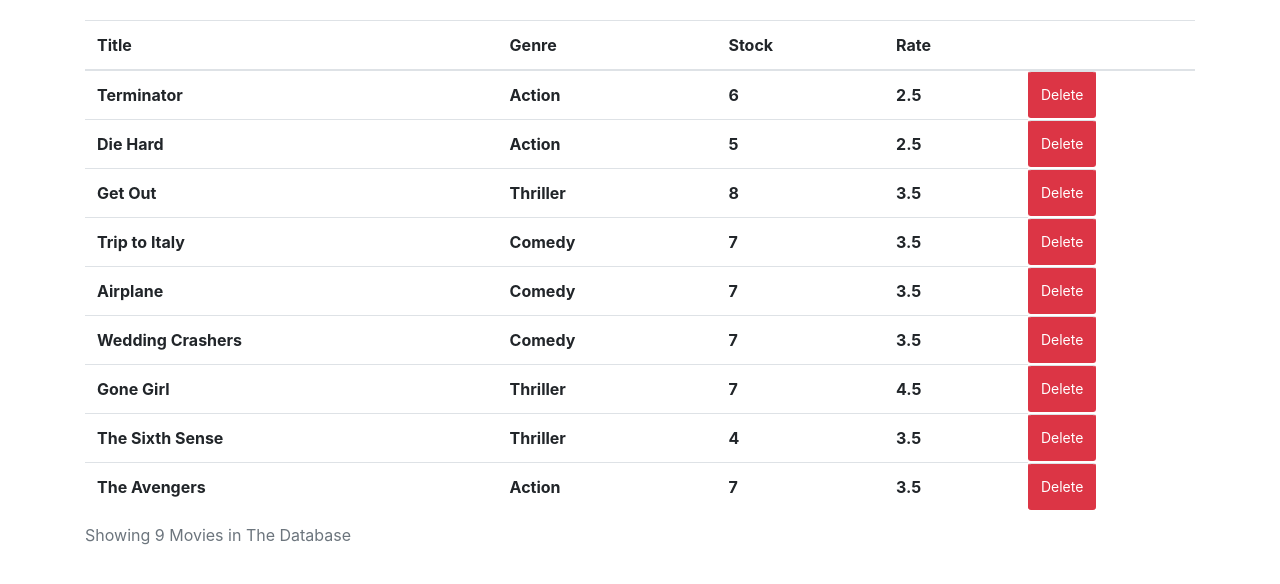
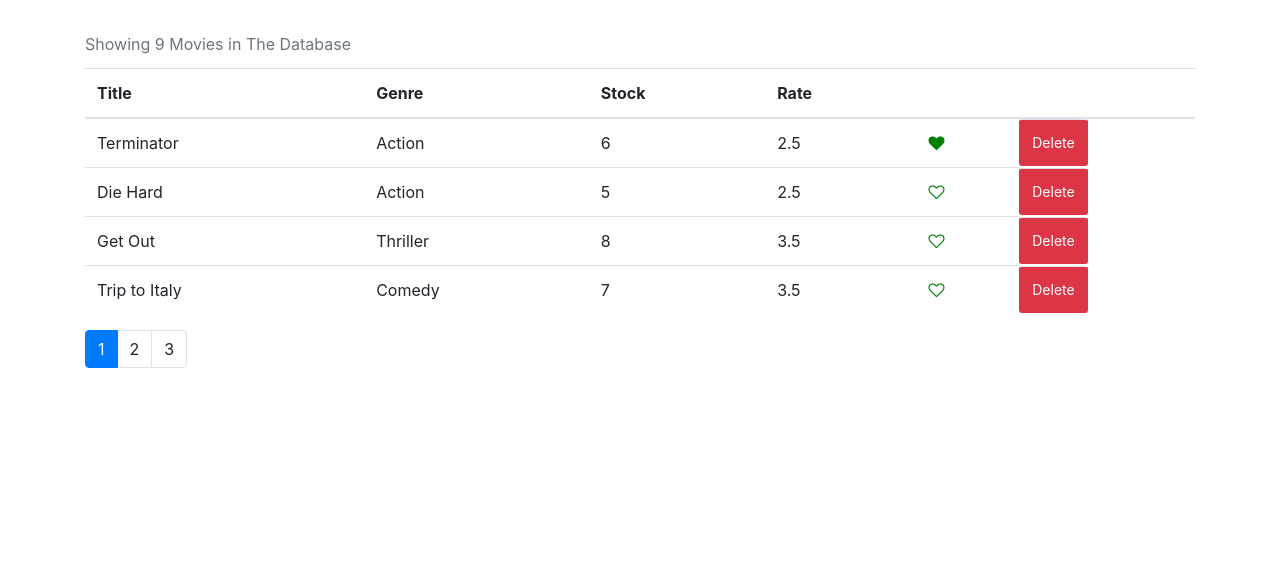
Before and after one commit to Didbar/vidly, a React (Create React App) app: page / in a window 1280 px wide. Shown: the top 584 px of the page. Built offline with nearby package versions, Linux system fonts and the light colour scheme.

Commit message:
Added PAgination

```diff
--- a/package.json
+++ b/package.json
@@ -8,6 +8,8 @@
     "@testing-library/user-event": "^12.1.10",
     "bootstrap": "^4.1.1",
     "font-awesome": "^4.7.0",
+    "lodash": "^4.17.10",
+    "prop-types": "^15.6.2",
     "react": "^17.0.1",
     "react-dom": "^17.0.1",
     "react-scripts": "4.0.0",
--- /dev/null
+++ b/src/components/common/like.jsx
@@ -0,0 +1,14 @@
+import React from 'react';
+
+const Like = (props) => {
+    let classes = 'fa fa-heart';
+    if (!props.liked) classes += '-o'
+
+
+    return (
+        <React.Fragment>
+            <i onClick={props.onClick} style={{ cursor: 'pointer' }} className={classes} aria-hidden="true"></i>
+        </React.Fragment>);
+}
+
+export default Like;
--- /dev/null
+++ b/src/components/common/pagination.jsx
@@ -0,0 +1,34 @@
+import React from 'react';
+import PropTypes from 'prop-types'
+import _ from 'lodash';
+
+const Pagination = (props) => {
+
+    const { itemsCount, pageSize, currentPage, onPageChange } = props;
+
+
+    const pagesCount = Math.ceil(itemsCount / pageSize);
+    if (pagesCount === 1) return null;
+    const pages = _.range(1, pagesCount + 1);
+
+    return (
+        <nav aria-label="Page navigation example">
+            <ul className="pagination justify-content-start">
+                {pages.map(page => (
+                    <li key={page} className={page === currentPage ? "page-item active" : "page-item"}>
+                        <a onClick={() => onPageChange(page)} className="page-link">{page}</a>
+                    </li>
+                ))}
+            </ul>
+        </nav>
+    );
+}
+
+Pagination.propTypes = {
+    itemsCount: PropTypes.number.isRequired,
+    pageSize: PropTypes.number.isRequired,
+    currentPage: PropTypes.number.isRequired,
+    onPageChange: PropTypes.func.isRequired
+};
+
+export default Pagination;
--- /dev/null
+++ b/src/components/movie.jsx
@@ -0,0 +1,26 @@
+import React, { Component } from 'react';
+import Like from './common/like'
+class Movie extends Component {
+
+
+    render() {
+        const { movie, onDelete, onLike } = this.props;
+        return (
+            <tr>
+                <td >{movie.title}</td>
+                <td>{movie.genre.name}</td>
+                <td>{movie.numberInStock}</td>
+                <td>{movie.dailyRentalRate}</td>
+                <td style={{ color: 'green' }}> <Like liked={movie.liked} onClick={() => onLike(movie)} /></td>
+                <td onClick={() => onDelete(movie._id)} className="btn btn-danger btn-sm" >Delete</td>
+            </tr>);
+    }
+
+    likeMovie() {
+        let classes = "fa ";
+        classes += (this.state.liked === false) ? 'fa-heart-o' : 'fa-heart';
+        return classes;
+    }
+}
+
+export default Movie;
--- a/src/components/movies.jsx
+++ b/src/components/movies.jsx
@@ -1,34 +1,49 @@
 import React, { Component } from 'react';
-import { deleteMovie, getMovies } from '../services/fakeMovieService';
+import { getMovies } from '../services/fakeMovieService';
+import Movie from './movie'
+import Pagination from './common/pagination'
+import { paginate } from '../utils/paginate'
 
 class Movies extends Component {
     state = {
-        movies: getMovies()
+        movies: getMovies(),
+        pageSize: 4,
+        currentPage: 1
     };
+
 
     handleDelete = (id) => {
         const movies = this.state.movies.filter(m => m._id !== id);
         this.setState({ movies })
     };
 
+    handleLike = (movie) => {
+        const movies = [...this.state.movies];
+        const index = movies.indexOf(movie);
+        movies[index] = { ...movies[index] };
+        movies[index].liked = !movies[index].liked
+        this.setState({
+            movies
+        })
+    }
+    handlePageChange = (page) => {
+        this.setState({
+            currentPage: page
+        })
+    }
+
     render() {
 
-        const moviescomponent = this.state.movies.map((movie) => {
-            return (
-                <tr key={movie._id}>
-                    <th scope="row">{movie.title}</th>
-                    <th>{movie.genre.name}</th>
-                    <th>{movie.numberInStock}</th>
-                    <th>{movie.dailyRentalRate}</th>
-                    <th className="btn btn-danger btn-sm" onClick={() => this.handleDelete(movie._id)}>Delete</th>
-                </tr>);
-        })
+        const { length: count } = this.state.movies;
+        const { pageSize, currentPage, movies } = this.state;
+
+        if (count === 0) return <h2>There Are No Movies In Database</h2>
+        const moviesPaginated = paginate(movies, currentPage, pageSize);
 
         return (
             <main className="container">
-                {this.state.movies.length !== 0 ?
                 <table className="table table-hover">
-                        <caption>Showing {this.state.movies.length} Movies in The Database</caption>
+                    <caption style={{ captionSide: 'top' }}  >Showing {this.state.movies.length} Movies in The Database</caption>
                     <thead>
                         <tr>
                             <th scope="col">Title</th>
@@ -36,15 +51,31 @@
                             <th scope="col">Stock</th>
                             <th scope="col">Rate</th>
                             <th scope="col"> </th>
+                            <th scope="col"> </th>
+
                         </tr>
                     </thead>
                     <tbody>
-                            {moviescomponent}
+                        {moviesPaginated.map(movie => {
+                            return <Movie
+                                key={movie._id}
+                                movie={movie}
+                                onDelete={this.handleDelete}
+                                onLike={this.handleLike}
+
+
+                            />
+                        })}
+
                     </tbody>
                 </table>
-                    :
-                    <h2>There Are No Movies In Database</h2>
-                }
+                <Pagination
+                    itemsCount={count}
+                    pageSize={pageSize}
+                    currentPage={currentPage}
+                    onPageChange={this.handlePageChange}
+                />
+
             </main>
         );
     }
--- a/src/services/fakeMovieService.js
+++ b/src/services/fakeMovieService.js
@@ -1,4 +1,4 @@
-import * as genresAPI from "./fakeGenreService";
+// import * as genresAPI from "./fakeGenreService";
 // import randomstring from "random-string";
 const movies = [
     {
@@ -7,7 +7,8 @@
         genre: { _id: "5b21ca3eeb7f6fbccd471818", name: "Action" },
         numberInStock: 6,
         dailyRentalRate: 2.5,
-        publishDate: "2018-01-03T19:04:28.809Z"
+        publishDate: "2018-01-03T19:04:28.809Z",
+        liked: true
     },
     {
         _id: "5b21ca3eeb7f6fbccd471816",
--- /dev/null
+++ b/src/utils/paginate.js
@@ -0,0 +1,9 @@
+import _ from 'lodash'
+
+export function paginate(items, pageNumber, pageSize) {
+    const startIndex = (pageNumber - 1) * pageSize;
+    return _(items)
+        .slice(startIndex)
+        .take(pageSize)
+        .value();
+}
```
Also changed, not shown: src/components/counter.jsx (deleted), 1 other file (tests, documents, lock files or other folders). Lines whose indentation alone changed are shown as unchanged.
